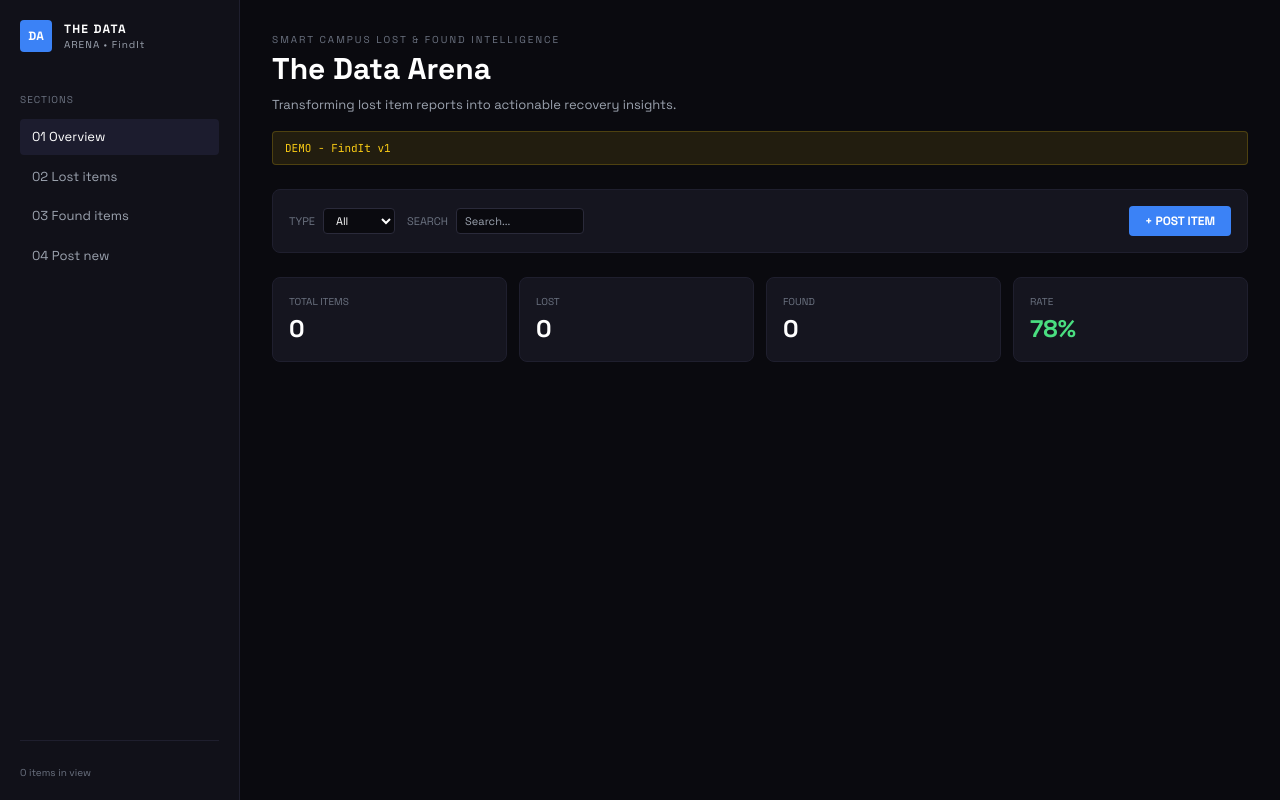
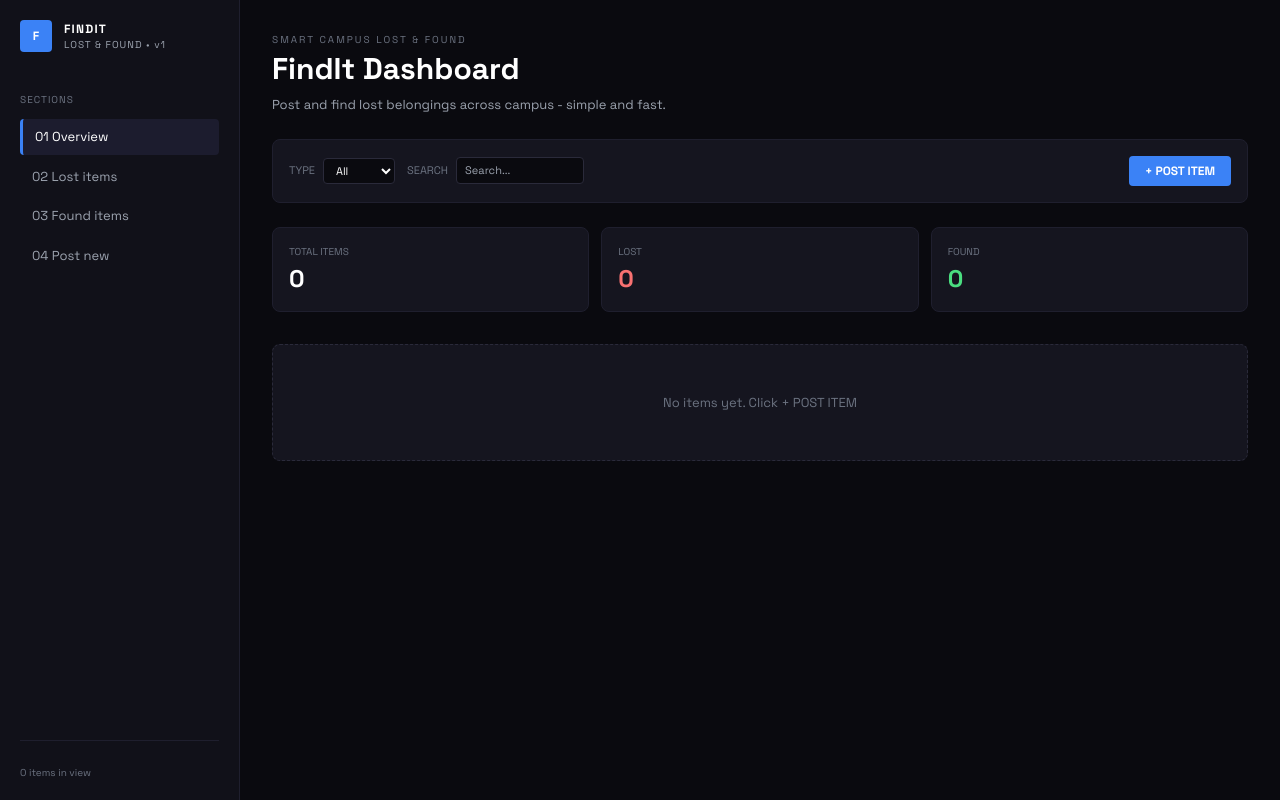
Before and after one commit to banuteja430-cell/final-find-it, a Flask app: page / in a window 1280 px wide. Run offline with Flask 3, Linux system fonts and the light colour scheme; some libraries are stand-ins or nearby versions.

Commit message:
Update index.html

```diff
--- a/templates/index.html
+++ b/templates/index.html
@@ -3,40 +3,40 @@
 <head>
 <meta charset="UTF-8">
 <meta name="viewport" content="width=device-width, initial-scale=1.0">
-<title>The Data Arena - FindIt</title>
+<title>FindIt - Lost & Found</title>
 <script src="https://cdn.tailwindcss.com"></script>
 <link href="https://fonts.googleapis.com/css2?family=Space+Grotesk:wght@400;600;700&family=JetBrains+Mono:wght@400;600&display=swap" rel="stylesheet">
 <style>
 body{font-family:'Space Grotesk',sans-serif;background:#0a0a0f}
 .mono{font-family:'JetBrains Mono',monospace}
+.active-section{background:#1c1c2e;color:white!important;border-left:3px solid #3b82f6}
 </style>
 </head>
 <body class="bg-[#0a0a0f] text-white flex min-h-screen">
 <!-- SIDEBAR -->
 <div class="w-[240px] bg-[#111119] border-r border-[#1f1f2e] fixed h-screen flex flex-col p-5 hidden md:flex">
 <div class="flex items-center gap-3 mb-10">
-<div class="w-8 h-8 bg-[#3b82f6] rounded flex items-center justify-center font-bold text-xs">DA</div>
-<div><div class="font-bold text-xs tracking-widest">THE DATA</div><div class="text-[10px] text-gray-400 tracking-widest">ARENA • FindIt</div></div>
+<div class="w-8 h-8 bg-[#3b82f6] rounded flex items-center justify-center font-bold text-xs">F</div>
+<div><div class="font-bold text-xs tracking-widest">FINDIT</div><div class="text-[10px] text-gray-400 tracking-widest">LOST & FOUND • v1</div></div>
 </div>
 <div class="text-[10px] text-gray-500 tracking-widest mb-3">SECTIONS</div>
-<div class="space-y-1 text-[13px]">
-<div class="bg-[#1c1c2e] px-3 py-2 rounded text-white">01 Overview</div>
-<div class="px-3 py-2 text-gray-400">02 Lost items</div>
-<div class="px-3 py-2 text-gray-400">03 Found items</div>
-<div class="px-3 py-2 text-gray-400">04 Post new</div>
+<div class="space-y-1 text-[13px]" id="sidebar">
+<div onclick="showSection('overview')" id="s-overview" class="active-section px-3 py-2 rounded text-white cursor-pointer">01 Overview</div>
+<div onclick="showSection('lost')" id="s-lost" class="px-3 py-2 text-gray-400 hover:text-white cursor-pointer rounded">02 Lost items</div>
+<div onclick="showSection('found')" id="s-found" class="px-3 py-2 text-gray-400 hover:text-white cursor-pointer rounded">03 Found items</div>
+<div onclick="document.getElementById('modal').classList.remove('hidden')" class="px-3 py-2 text-gray-400 hover:text-white cursor-pointer rounded">04 Post new</div>
 </div>
 <div class="mt-auto pt-6 border-t border-[#1f1f2e] text-[10px] text-gray-500">
-<p>{{ items|length }} items in view</p>
+<p id="countText">{{ items|length }} items in view</p>
 </div>
 </div>
 
 <!-- MAIN -->
 <div class="flex-1 md:ml-[240px] p-4 md:p-8">
 <div class="mb-6">
-<div class="text-[10px] tracking-[0.2em] text-gray-500">SMART CAMPUS LOST & FOUND INTELLIGENCE</div>
-<h1 class="text-3xl font-bold mt-1">The Data Arena</h1>
-<p class="text-gray-400 text-[13px] mt-2 max-w-2xl">Transforming lost item reports into actionable recovery insights.</p>
-<div class="mt-4 bg-[#facc15]/10 border border-[#facc15]/20 text-[#facc15] text-[11px] px-3 py-2 rounded mono">DEMO - FindIt v1</div>
+<div class="text-[10px] tracking-[0.2em] text-gray-500">SMART CAMPUS LOST & FOUND</div>
+<h1 id="mainTitle" class="text-3xl font-bold mt-1">FindIt Dashboard</h1>
+<p class="text-gray-400 text-[13px] mt-2 max-w-2xl">Post and find lost belongings across campus - simple and fast.</p>
 </div>
 
 <!-- Filters -->
@@ -50,11 +50,10 @@ body{font-family:'Space Grotesk',sans-serif;background:#0a0a0f}
 </div>
 
 <!-- Stats -->
-<div class="grid grid-cols-2 md:grid-cols-4 gap-3 mb-8">
+<div class="grid grid-cols-2 md:grid-cols-3 gap-3 mb-8">
 <div class="bg-[#15151f] border border-[#1f1f2e] rounded-lg p-4"><div class="text-[10px] text-gray-500">TOTAL ITEMS</div><div class="text-2xl font-bold mt-1">{{ items|length }}</div></div>
-<div class="bg-[#15151f] border border-[#1f1f2e] rounded-lg p-4"><div class="text-[10px] text-gray-500">LOST</div><div class="text-2xl font-bold mt-1">{{ items|selectattr('type','equalto','Lost')|list|length }}</div></div>
-<div class="bg-[#15151f] border border-[#1f1f2e] rounded-lg p-4"><div class="text-[10px] text-gray-500">FOUND</div><div class="text-2xl font-bold mt-1">{{ items|selectattr('type','equalto','Found')|list|length }}</div></div>
-<div class="bg-[#15151f] border border-[#1f1f2e] rounded-lg p-4"><div class="text-[10px] text-gray-500">RATE</div><div class="text-2xl font-bold mt-1 text-green-400">78%</div></div>
+<div class="bg-[#15151f] border border-[#1f1f2e] rounded-lg p-4"><div class="text-[10px] text-gray-500">LOST</div><div class="text-2xl font-bold mt-1 text-red-400">{{ items|selectattr('type','equalto','Lost')|list|length }}</div></div>
+<div class="bg-[#15151f] border border-[#1f1f2e] rounded-lg p-4"><div class="text-[10px] text-gray-500">FOUND</div><div class="text-2xl font-bold mt-1 text-green-400">{{ items|selectattr('type','equalto','Found')|list|length }}</div></div>
 </div>
 
 <div id="grid" class="grid grid-cols-1 md:grid-cols-2 lg:grid-cols-3 gap-4">
@@ -67,11 +66,14 @@ body{font-family:'Space Grotesk',sans-serif;background:#0a0a0f}
 <p class="text-[11px] text-gray-400 mt-1 mono">Contact: {{ item.contact }}</p>
 <div class="flex gap-2 mt-3">
 <button onclick="openEdit({{ item.id }}, '{{ item.title }}', '{{ item.type }}', '{{ item.location }}', '{{ item.contact }}')" class="flex-1 bg-[#1f1f2e] border border-[#2a2a3a] text-[11px] py-1.5 rounded hover:bg-[#2a2a3a]">EDIT</button>
-<a href="/delete/{{ item.id }}" onclick="return confirm('Delete this item?')" class="flex-1 text-center bg-red-500/10 border border-red-500/20 text-red-400 text-[11px] py-1.5 rounded hover:bg-red-500/20">DELETE</a>
+<a href="/delete/{{ item.id }}" onclick="return confirm('Delete?')" class="flex-1 text-center bg-red-500/10 border border-red-500/20 text-red-400 text-[11px] py-1.5 rounded">DELETE</a>
 </div>
 </div>
 </div>
 {% endfor %}
+{% if items|length == 0 %}
+<div class="col-span-3 bg-[#15151f] border border-dashed border-[#2a2a3a] rounded-lg p-12 text-center text-gray-500 text-[13px]">No items yet. Click + POST ITEM</div>
+{% endif %}
 </div>
 </div>
 
@@ -89,7 +91,7 @@ body{font-family:'Space Grotesk',sans-serif;background:#0a0a0f}
 </div>
 </div>
 
-<!-- EDIT MODAL - IDHI EDIT CHEYADANIKI -->
+<!-- EDIT MODAL -->
 <div id="editModal" class="hidden fixed inset-0 bg-black/80 flex items-center justify-center z-[60] p-4">
 <div class="bg-[#15151f] border border-[#2a2a3a] rounded-xl w-full max-w-md p-6">
 <div class="flex justify-between items-center mb-5"><h3 class="font-bold">Edit Item</h3><button onclick="document.getElementById('editModal').classList.add('hidden')" class="text-xl text-gray-500">×</button></div>
@@ -104,14 +106,38 @@ body{font-family:'Space Grotesk',sans-serif;background:#0a0a0f}
 </div>
 
 <script>
+function setActive(id){
+ document.querySelectorAll('#sidebar div').forEach(d=>d.classList.remove('active-section'));
+ document.getElementById(id).classList.add('active-section');
+}
+function showSection(sec){
+ if(sec==='overview'){
+  document.getElementById('fType').value='All';
+  setActive('s-overview');
+  document.getElementById('mainTitle').innerText='FindIt Dashboard';
+ }else if(sec==='lost'){
+  document.getElementById('fType').value='Lost';
+  setActive('s-lost');
+  document.getElementById('mainTitle').innerText='Lost Items';
+ }else if(sec==='found'){
+  document.getElementById('fType').value='Found';
+  setActive('s-found');
+  document.getElementById('mainTitle').innerText='Found Items';
+ }
+ filterItems();
+}
 function filterItems(){
  let q=document.getElementById('fSearch').value.toLowerCase();
  let t=document.getElementById('fType').value;
+ let visible=0;
  document.querySelectorAll('.item-card').forEach(c=>{
   let mt=c.dataset.title.toLowerCase().includes(q);
   let tp=t==='All'||c.dataset.type.trim()===t;
-  c.style.display=mt&&tp?'':'none';
+  let show=mt&&tp;
+  c.style.display=show?'':'none';
+  if(show) visible++;
  });
+ document.getElementById('countText').innerText=visible+' items in view';
 }
 function openEdit(id, title, type, location, contact){
  document.getElementById('eTitle').value = title;
```
